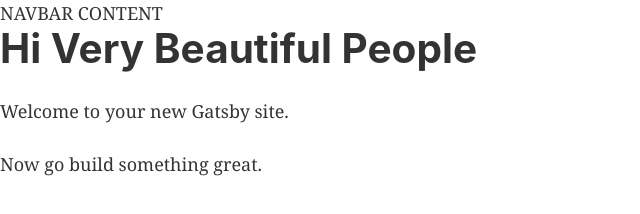
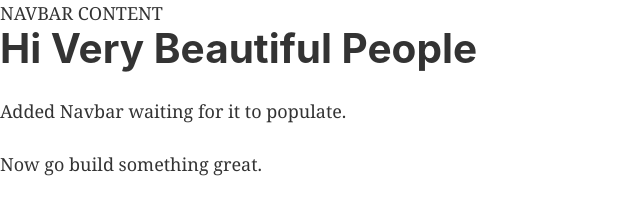
Before and after one commit to basiccreation/cupAjoe, a Gatsby site: page / in a window 1280 px wide. Shown: the whole page, without its empty margins (0-640 px from the left). Built offline with nearby package versions, Linux system fonts and the light colour scheme; Gatsby itself is replaced by a stand-in of ours.

Commit message:
moved Navbar out of Globals and into components folder

```diff
--- a/src/components/layout.js
+++ b/src/components/layout.js
@@ -10,7 +10,7 @@ import PropTypes from "prop-types"
 import { StaticQuery, graphql } from "gatsby"
 import "./bootstrap.min.css"
 import "./layout.css"
-import Navbar from "./Globals/Navbar"
+import Navbar from "./Navbar"
 
 const Layout = ({ children }) => (
   <>
--- a/src/pages/index.js
+++ b/src/pages/index.js
@@ -9,7 +9,7 @@ const IndexPage = () => (
   <Layout>
     <SEO title="Home" keywords={[`gatsby`, `application`, `react`]} />
     <h1>Hi Very Beautiful People</h1>
-    <p>Welcome to your new Gatsby site.</p>
+    <p>Added Navbar waiting for it to populate.</p>
     <p>Now go build something great.</p>
   </Layout>
 )
```
Also changed, not shown: src/components/Navbar.js (renamed from src/components/globals/Navbar.js).
